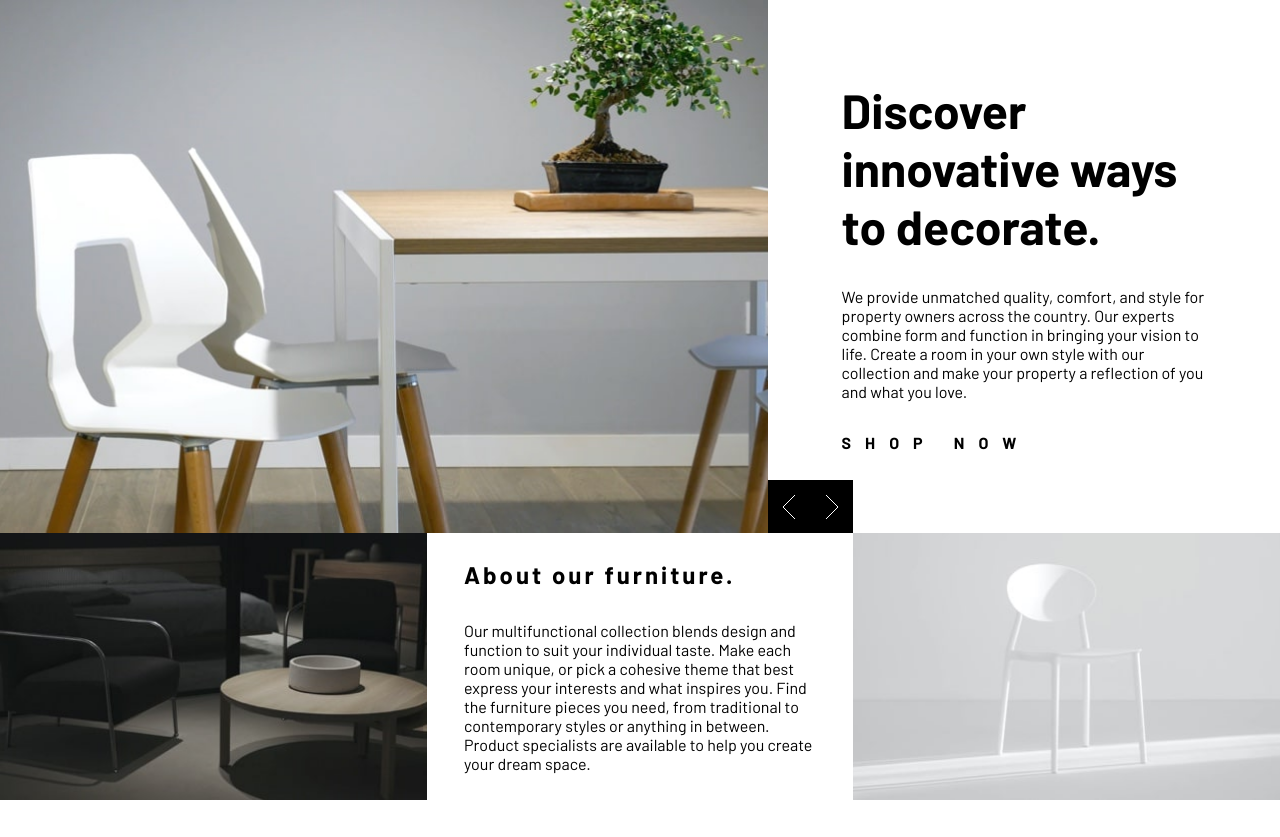
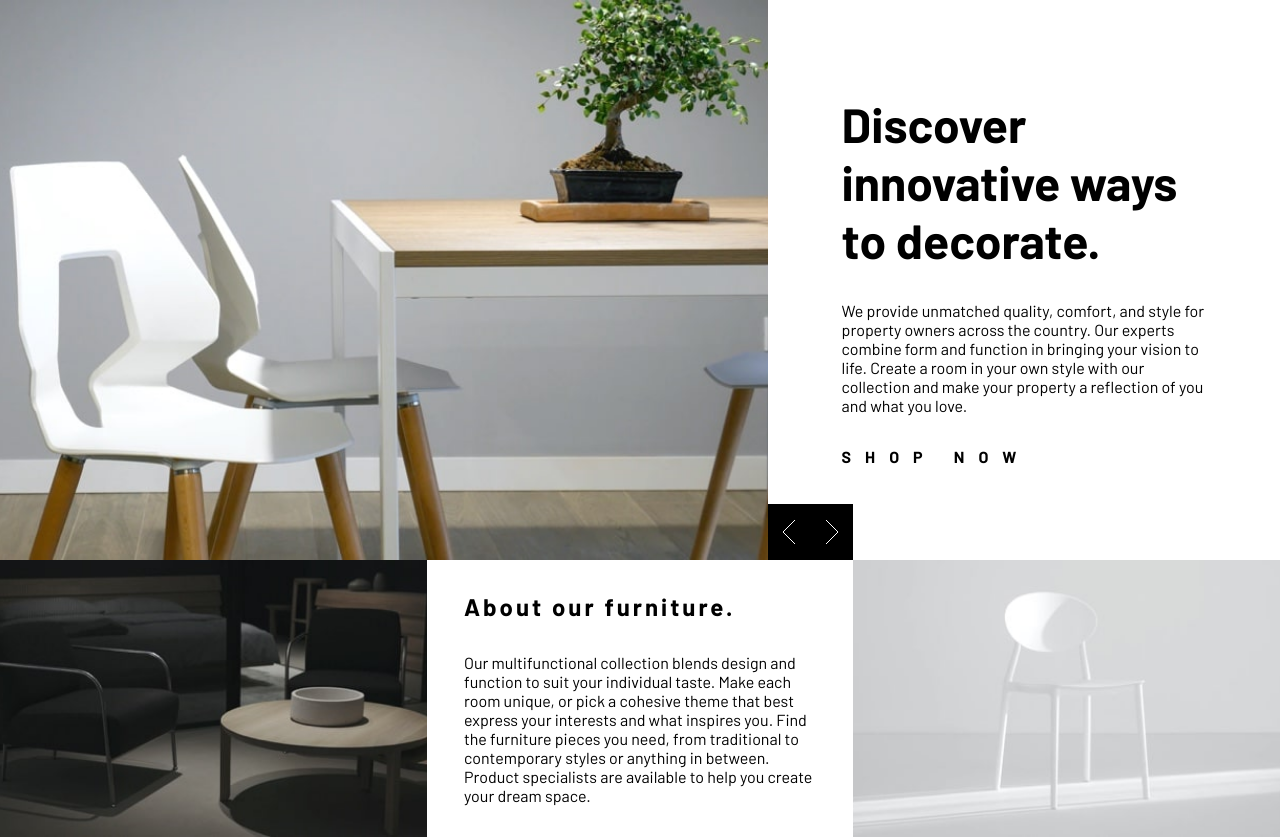
Before and after one commit to eziiel/room, a React (Vite) app: page / in a window 1280 px wide. Before the commit the page ends 800 px from the top, so only its background shows below. Built offline with nearby package versions, Linux system fonts and the light colour scheme.

Commit message:
midle response

```diff
--- a/index.html
+++ b/index.html
@@ -3,6 +3,9 @@
   <head>
     <meta charset="UTF-8" />
     <!-- <link rel="icon" type="image/svg+xml" href="/vite.svg" /> -->
+    <meta name="description" content="Planned Furniture">
+    <meta name="keiwords" content="mobile, room, chairs, decoration">
+    <meta name="author" content="Eziel - Room">
     <meta name="viewport" content="width=device-width, initial-scale=1.0" />
     <link href="https://fonts.googleapis.com/css2?family=Barlow:wght@300;400;700&display=swap" rel="stylesheet">
     <title>Room</title>
--- a/src/assets/slide/index.tsx
+++ b/src/assets/slide/index.tsx
@@ -14,7 +14,7 @@ export const Slide = ({src,text,title}:Props) => {
   return (
     <S.Div>
         <S.ImgSlide text={src}/>
-      <S.Info text="--font2" fontSize="3rem" ch={18} padding="0 3rem">
+      <S.Info text="--font2" fontSize="3rem" ch={18} padding="2rem 3rem">
         <h1>{title}</h1>
         <p>{text}</p>
         <a href="#">shop now</a>
--- a/src/assets/slide/styled.ts
+++ b/src/assets/slide/styled.ts
@@ -19,16 +19,23 @@ const Div = styled.div`
   flex-shrink: 0;
   display: grid;
   grid-template-columns: 3fr 2fr;
-  position: relative;
+
+  @media (max-width: 1100px) {
+    grid-template-columns: 1fr;
+  }
+
 `
 
 const ImgSlide = styled.div<Props>`
   width: 100%;
-  height: 100%;
+  min-height: 250px;
   background: transparent url(${props => props.text}) no-repeat;
   background-size: cover;
   background-position: center;
 
+  @media (max-width: 1100px) {
+    /* height: 300px; */
+  }
 `
 
 const Info = styled.article<Props>`
--- a/src/components/main/index.tsx
+++ b/src/components/main/index.tsx
@@ -5,35 +5,33 @@ import * as S from "./styled"
 
 
 const Main: React.FC = () => {
-  const [guideSlide, setGuideSlide] = React.useState(Number)
+  const [guideSlide, setGuideSlide] = React.useState(0)
   const [move, setMove] = React.useState(0)
-  const [teste, setTeste] = React.useState<Number | null>()
   const refMove = React.useRef<HTMLDivElement>(null)
 
   //img for btn
   let [{assets:{navSet:{setRight}}}] = dataSlide
   let [{assets:{navSet:{setLeft}}}] = dataSlide
 
-  console.log(dataSlide)
-
 
   React.useEffect(() => {
-    refMove.current?.clientWidth && setMove(refMove.current?.clientWidth * guideSlide)
+    refMove.current?.clientWidth && setMove(-(refMove.current?.clientWidth * guideSlide))
   }, [guideSlide])
 
   const handleMoveRight = () => {
-    guideSlide < dataSlide[0].slide.length-1 && setGuideSlide(guideSlide + 1)
+    guideSlide < dataSlide[0].slide.length-1 && setGuideSlide(guideSlide => guideSlide + 1)
   }
   const handleMoveLeft = () => {
-    guideSlide >= 1 && setGuideSlide(guideSlide - 1)
-    setTeste(refMove.current?.clientWidth)
+    guideSlide >= 1 && setGuideSlide(guideSlide => guideSlide - 1)
+    // console.log(refMove.current?.getBoundingClientRect())
+    // console.log(refMove.current?.clientWidth)
   }
 
   return (
     <S.Container>
       <S.MainS
         ref={refMove}
-        move={`-${move}px`}
+        move={`${move}px`}
       >
         {
           dataSlide[0].slide.map(({ id, src, info, title }) => (
--- a/src/components/main/styled.ts
+++ b/src/components/main/styled.ts
@@ -8,8 +8,8 @@ interface Move{
 }
 
 const Container = styled.div`
+  min-height: 70vh;
   width: 100%;
-  flex-grow: 2;
   display: flex;
   flex-direction: column;
   align-items: center;
@@ -17,10 +17,11 @@ const Container = styled.div`
   `
 
 const MainS = styled.main<Move>`
+  flex: 1;
   width: 100%;
-  height: 100%;
   display: flex;
   transform: translate3d(${props => props.move},0,0);
+  transition: transform .3s ease;
 `
 
 const NavSlide = styled.div`
@@ -33,6 +34,13 @@ const NavSlide = styled.div`
   bottom: 0;
   left: 60%;
   background: #000;
+
+  @media (max-width: 1100px) {
+    left: 85%;
+    width: 15%;
+    right: 0;
+
+  }
 `
 const Button=styled.button<Props>`
   background: #000 url(${props => props.backGround}) no-repeat center center;
--- a/src/components/section/index.tsx
+++ b/src/components/section/index.tsx
@@ -15,7 +15,7 @@ const Section:React.FC = () => {
         <S.SectionS key={id}>
 
       <C.ImgSlide text={src[0]}></C.ImgSlide>
-        <C.Info text="--font2" fontSize="1.5rem" letterspacing="3px" padding="0 1rem">
+        <C.Info text="--font2" fontSize="1.5rem" letterspacing="3px" padding="2rem 1rem">
           <h1>{title}</h1>
           <p>{text}</p>
         </C.Info>
--- a/src/components/section/styled.ts
+++ b/src/components/section/styled.ts
@@ -2,10 +2,13 @@ import styled from "styled-components";
 
 
 const SectionS = styled.section`
-  flex: 2;
+  min-height: 30vh;
   display: grid;
   grid-template-columns: repeat(3, 1fr);
-  /* background: yellow; */
+
+  @media (max-width: 1100px) {
+    grid-template-columns: 1fr;
+  }
 `
 
 export {
--- a/src/components/styled.ts
+++ b/src/components/styled.ts
@@ -1,11 +1,8 @@
 import styled from "styled-components";
 
 const MainPG = styled.div`
-  width: 100%;
-  min-height: 100%;
-  flex-grow: 1;
-  display: grid;
-  grid-template-rows: 2fr 1fr;
+  display: flex;
+  flex-direction: column;
   overflow: hidden;
 `
 
--- a/src/styled/Global.ts
+++ b/src/styled/Global.ts
@@ -16,6 +16,8 @@ const Global = createGlobalStyle`
     --font1: normal normal 400 1rem 'Barlow', sans-serif;
     --font2: normal normal 700 1rem 'Barlow', sans-serif;
 
+    //small
+    --font-small: normal normal 300 .875rem 'Barlow', sans-serif;
 
   }
 
@@ -30,16 +32,19 @@ const Global = createGlobalStyle`
     text-decoration: none;
   }
 
+  html{
+    height: 100%;
+  }
   body{
-    min-height: 100vh;
+    height: 100%;
     font-family: 'Barlow', sans-serif;
   }
 
-  #root{
+  /* #root{
     min-height: 100vh;
     min-width: 100%;
     display: flex;
-  }
+  } */
 
 `
 
```
